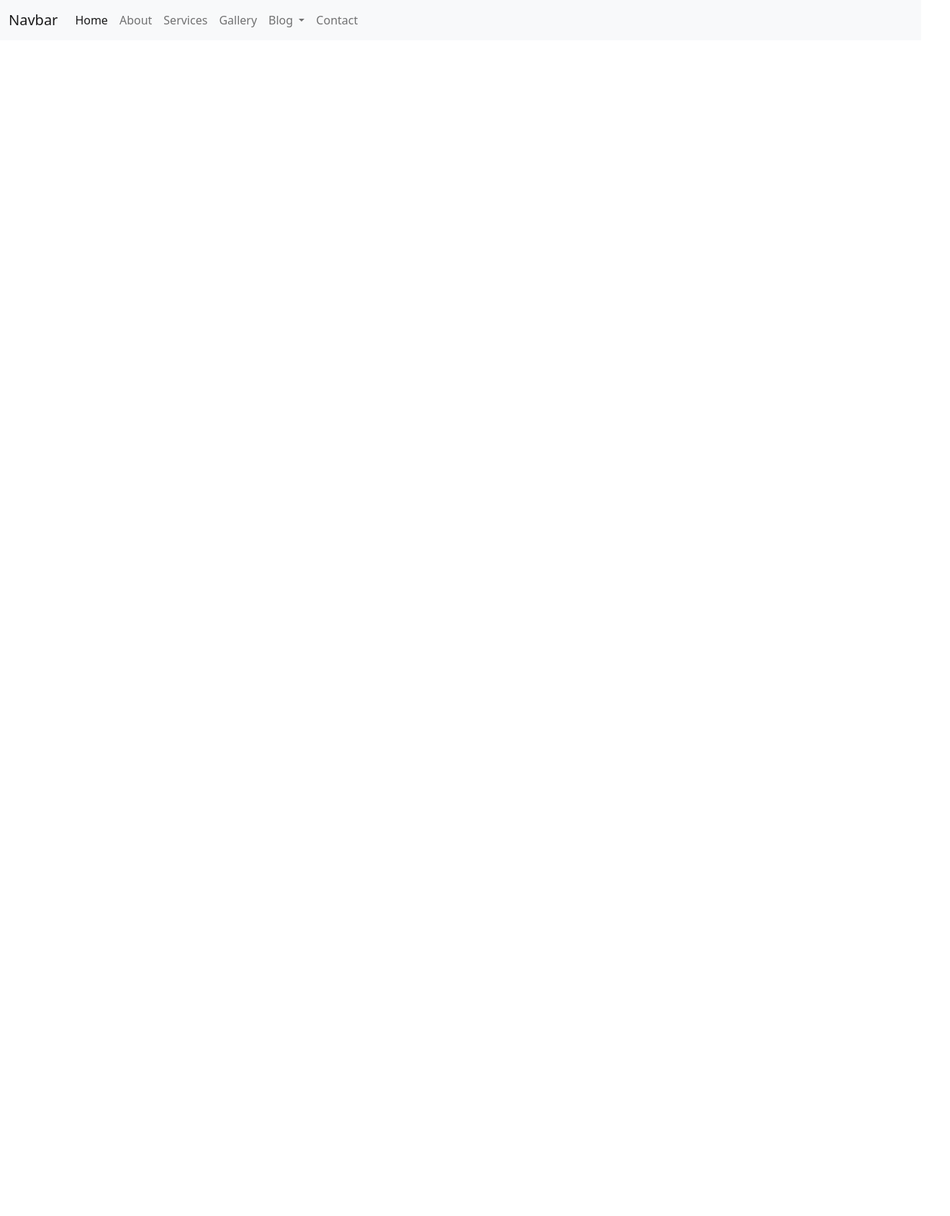
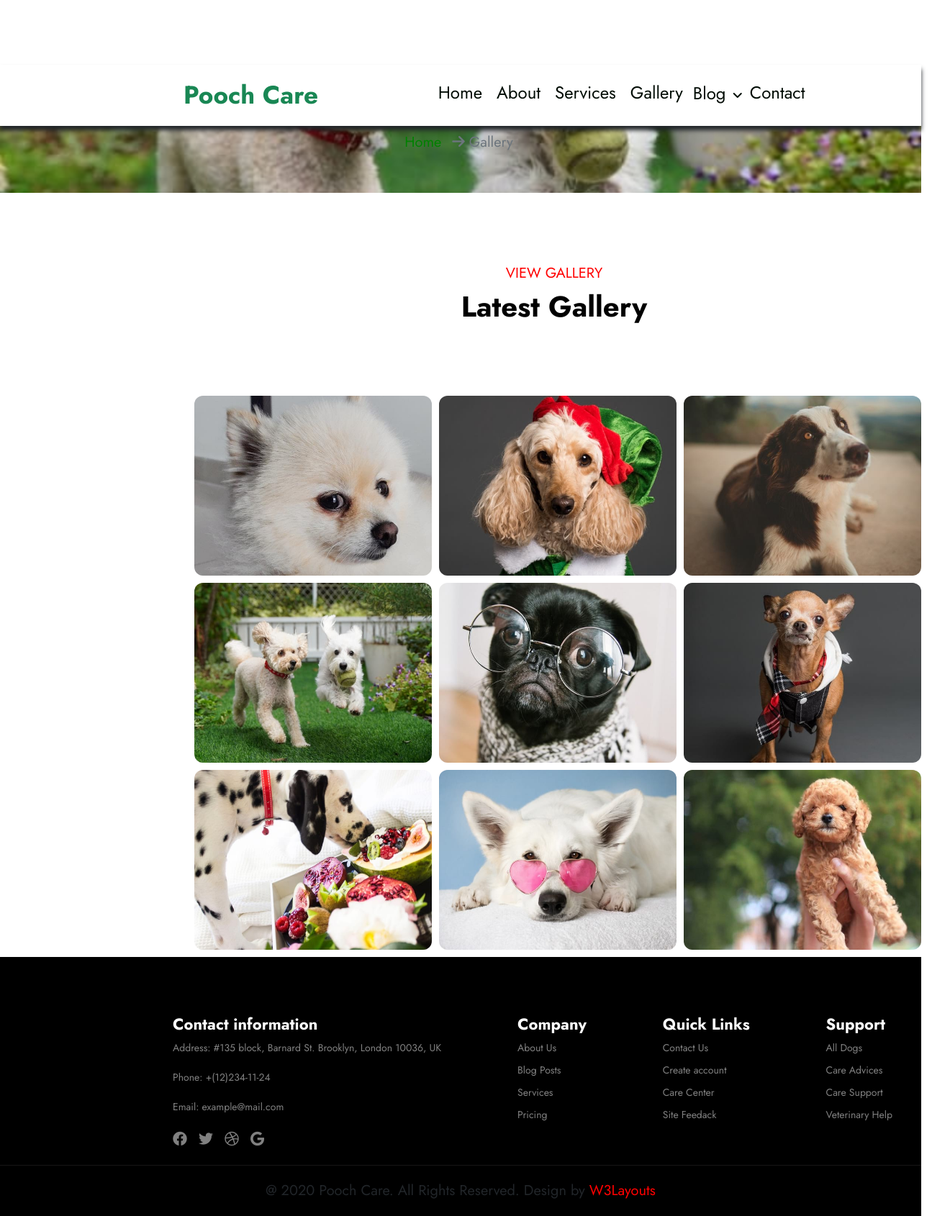
Before and after one commit to kenshi7410/CAPSTONE, a plain HTML site: page gallery/gallery.html in a window 1280 px wide. Shown: the whole page at 72% size, 1320 px wide, since content can reach past the window. Before the commit the page ends 800 px from the top, so only its background shows below. Drawn offline with nearby package versions, Linux system fonts and the light colour scheme.

Commit message:
add gallery

```diff
--- a/gallery/gallery.html
+++ b/gallery/gallery.html
@@ -2,33 +2,39 @@
 <html lang="en">
 
 <head>
-    <meta charset="UTF-8">
-    <meta http-equiv="X-UA-Compatible" content="IE=edge">
-    <meta name="viewport" content="width=device-width, initial-scale=1.0">
-    <title>Pooch Care Gallery</title>
-
+    <meta charset="UTF-8" />
+    <meta http-equiv="X-UA-Compatible" content="IE=edge" />
+    <meta name="viewport" content="width=device-width, initial-scale=1.0" />
+    <title>Pooch Care</title>
+    <!-- font google -->
+    <link href="https://fonts.googleapis.com/css2?family=Jost:wght@300;400;700&display=swap" rel="stylesheet" />
+    <!-- font awesome  -->
+    <link rel="stylesheet" href="https://cdnjs.cloudflare.com/ajax/libs/font-awesome/6.1.2/css/all.min.css" />
+    <!-- boostrap -->
     <link href="https://cdn.jsdelivr.net/npm/bootstrap@5.1.3/dist/css/bootstrap.min.css" rel="stylesheet"
-        integrity="sha384-1BmE4kWBq78iYhFldvKuhfTAU6auU8tT94WrHftjDbrCEXSU1oBoqyl2QvZ6jIW3" crossorigin="anonymous">
-    <link rel="stylesheet" href="css/animate.css">
-    <link rel="stylesheet" href="https://cdnjs.cloudflare.com/ajax/libs/font-awesome/6.1.2/css/all.min.css">
-
-    <link rel="stylesheet" href="./style_gallery/css_gallery.css">
+        integrity="sha384-1BmE4kWBq78iYhFldvKuhfTAU6auU8tT94WrHftjDbrCEXSU1oBoqyl2QvZ6jIW3" crossorigin="anonymous" />
+    <!-- my css -->
+    <link rel="stylesheet" href="./style_gallery/css_gallery.css" />
 </head>
 
 <body>
-    <header>
-        <nav class="navbar navbar-expand-lg navbar-light bg-light ">
-            <div class="container-fluid">
-                <a class="navbar-brand" href="#">Navbar</a>
-                <button class="navbar-toggler" type="button" data-bs-toggle="collapse"
-                    data-bs-target="#navbarNavDropdown" aria-controls="navbarNavDropdown" aria-expanded="false"
-                    aria-label="Toggle navigation">
-                    <span class="navbar-toggler-icon"></span>
-                </button>
-                <div class="collapse navbar-collapse" id="navbarNavDropdown">
-                    <ul class="navbar-nav">
+    <header id="site-header" class="fixed-top">
+        <nav class="navbar navbar-expand-lg navbar-light bg-white">
+            <div class="container-fluid grid" style="--bs-columns: 4; --bs-gap: 5rem">
+                <div class="grid"></div>
+                <div class="collapse navbar-collapse g-col-2">
+                    <a class="navbar-brand fw-bold fs-3 text-success" href="#">Pooch Care</a>
+                    <button class="navbar-toggler" type="button" data-bs-toggle="collapse"
+                        data-bs-target="#navbarSupportedContent" aria-controls="navbarSupportedContent"
+                        aria-expanded="false" aria-label="Toggle navigation">
+                        <span class="navbar-toggler-icon"></span>
+                    </button>
+                </div>
+
+                <div class="collapse navbar-collapse g-col-2" id="navbarSupportedContent">
+                    <ul class="navbar-nav me-auto mb-2 mb-lg-0">
                         <li class="nav-item">
-                            <a class="nav-link active" aria-current="page" href="../index.html">Home</a>
+                            <a class="nav-link" aria-current="page" href="#">Home</a>
                         </li>
                         <li class="nav-item">
                             <a class="nav-link" href="#">About</a>
@@ -39,17 +45,21 @@
                         <li class="nav-item">
                             <a class="nav-link" href="#">Gallery</a>
                         </li>
-                        <li class="nav-item dropdown">
-                            <a class="nav-link dropdown-toggle" href="#" id="navbarDropdownMenuLink" role="button"
-                                data-bs-toggle="dropdown" aria-expanded="false">
+                        <li class="nav-items dropdown">
+                            <a class="nav-links" href="#" id="navbarDropdown" role="button" data-bs-toggle="dropdown"
+                                aria-expanded="false">
                                 Blog
+                                <span class="fa fa-angle-down"></span>
                             </a>
-                            <ul class="dropdown-menu" aria-labelledby="navbarDropdownMenuLink">
+                            <ul class="dropdown-menu" aria-labelledby="navbarDropdown">
                                 <li><a class="dropdown-item" href="#">Blog Posts</a></li>
-                                <li><a class="dropdown-item" href="#">Blog Single</a></li>
-                                <li><a class="dropdown-item" href="#">Landing Page</a></li>
+                                <li><a class="dropdown-item" href="#">Blog single</a></li>
+                                <li>
+                                    <a class="dropdown-item" href="#">Landing Page</a>
+                                </li>
                             </ul>
                         </li>
+                        <!-- ////// -->
                         <li class="nav-item">
                             <a class="nav-link" href="#">Contact</a>
                         </li>
@@ -58,17 +68,119 @@
             </div>
         </nav>
     </header>
-    <section class="carousel"></section>
-    <section class="gallery"></section>
-    <footer></footer>
+    <section class="carousel">
+
+        <div class="container">
+            <h2 class="Title">Gallery</h2>
+        </div>
+
+        <ul class="breadcrumb" style="--bs-breadcrumb-divider: '>'">
+            <li class="breadcrumb-item"><a href="../index.html">Home</a></li>
+            <li class="breadcrumb-item active" aria-current="page">
+                <span>
+                    <i class="fa-solid fa-arrow-right"></i>
+                    Gallery
+                </span>
+            </li>
+        </ul>
+    </section>
+
+    <section class="gallery">
+        <div class="Container-List">
+            <h3>VIEW GALLERY</h3>
+            <h2>Latest Gallery</h2>
+            <div class="List-Product">
+                <a href="#">
+                    <img src="./img/g1.jpg" alt="" />
+                </a>
+                <a href="#">
+                    <img src="./img/g2.jpg" alt="" />
+                </a>
+                <a href="#">
+                    <img src="./img/g3.jpg" alt="" />
+                </a>
+                <a href="#">
+                    <img src="./img/g4.jpg" alt="" />
+                </a>
+                <a href="#">
+                    <img src="./img/g5.jpg" alt="" />
+                </a>
+                <a href="#">
+                    <img src="./img/g6.jpg" alt="" />
+                </a>
+                <a href="#">
+                    <img src="./img/g7.jpg" alt="" />
+                </a>
+                <a href="#">
+                    <img src="./img/g8.jpg" alt="" />
+                </a>
+                <a href="#">
+                    <img src="./img/g9.jpg" alt="" />
+                </a>
+            </div>
+        </div>
+    </section>
+
+    <footer>
+        <div class="foot-main">
+            <div class="foot-above">
+                <div class="first">
+                    <h2>Contact information</h2>
+                    <p>Address: #135 block, Barnard St. Brooklyn, London 10036, UK</p>
+                    <p>Phone: +(12)234-11-24</p>
+                    <p>Email: example@mail.com</p>
+                    <div class="icons">
+                        <a href="#facebook">
+                            <i class="fa-brands fa-facebook"></i>
+                        </a>
+                        <a href="#facebook">
+                            <i class="fa-brands fa-twitter"></i>
+                        </a>
+                        <a href="#facebook">
+                            <i class="fa-brands fa-dribbble"></i>
+                        </a>
+                        <a href="#facebook">
+                            <i class="fa-brands fa-google"></i>
+                        </a>
+                    </div>
+                </div>
+                <div class="second">
+                    <h2>Company</h2>
+                    <a href="#">About Us</a>
+                    <a href="#">Blog Posts</a>
+                    <a href="#">Services</a>
+                    <a href="#">Pricing</a>
+                </div>
+                <div class="third">
+                    <h2>Quick Links</h2>
+                    <a href="#">Contact Us</a>
+                    <a href="#">Create account</a>
+                    <a href="#">Care Center</a>
+                    <a href="#">Site Feedack</a>
+                </div>
+                <div class="four">
+                    <h2>Support</h2>
+                    <a href="#">All Dogs</a>
+                    <a href="#">Care Advices</a>
+                    <a href="#">Care Support</a>
+                    <a href="#">Veterinary Help</a>
+                </div>
+            </div>
+
+            <div class="foot-under">
+                <hr />
+                <p>
+                    @ 2020 Pooch Care. All Rights Reserved. Design by
+                    <a href="#">W3Layouts</a>
+                </p>
+            </div>
+        </div>
+    </footer>
 
     <script src="https://cdn.jsdelivr.net/npm/bootstrap@5.1.3/dist/js/bootstrap.bundle.min.js"
         integrity="sha384-ka7Sk0Gln4gmtz2MlQnikT1wXgYsOg+OMhuP+IlRH9sENBO0LRn5q+8nbTov4+1p"
         crossorigin="anonymous"></script>
-    <script src="js/wow.min.js"></script>
-    <script>
-        new WOW().init();
-    </script>
+    <script src="https://kit.fontawesome.com/yourcode.js" crossorigin="anonymous"></script>
 </body>
 
 </html>
--- a/gallery/style_gallery/css_gallery.css
+++ b/gallery/style_gallery/css_gallery.css
@@ -0,0 +1,344 @@
+* {
+    margin: 0;
+    padding: 0;
+    box-sizing: border-box;
+  }
+  :root {
+    --primary-color: #189a46;
+    --secondary-color: #f53626;
+    --font-color: #696969;
+    --bg-color: #fff;
+    --heading-color: #000c04;
+    --border-radius: 10px;
+    --border-color: #ddd;
+    --border-light: #f0f3f0;
+    --nav-color: #292922;
+    --dropdown-color: #fff;
+    --bg-light: rgba(147, 107, 232, 0.05);
+    --iframe-filter: grayscale(0%);
+    --widget-bg: #3f3a64;
+  }
+  html {
+    line-height: 1.15;
+    -webkit-text-size-adjust: 100%;
+    -webkit-tap-highlight-color: rgba(0, 0, 0, 0);
+  }
+  * {
+    box-sizing: border-box;
+  }
+  *,
+  *::before,
+  *::after {
+    box-sizing: border-box;
+  }
+  *,
+  *::before,
+  *::after {
+    box-sizing: border-box;
+  }
+  html,
+  body {
+    font-family: "Jost", sans-serif;
+    font-size: 20px;
+    font-weight: 400;
+  }
+  header {
+    border: none;
+    margin-top: 80px;
+    display: grid;
+    transition: all 0.4s ease 0s;
+    box-shadow: 0 6px 6px 0;
+  }
+  .fixed-top {
+    position: fixed;
+    top: 10px;
+    right: 0;
+    left: 0;
+    z-index: 1030;
+  }
+  nav {
+    padding-left: 240px;
+  }
+  .navbar .nav-item .nav-link {
+    text-transform: capitalize;
+    color: var(--heading-color);
+    display: inline-block;
+    transition: all 0.5s ease;
+    font-size: 1.2rem;
+    font-weight: 400;
+    position: relative;
+  }
+  .navbar .nav-item .nav-link::after {
+    content: "";
+    width: 0px;
+    height: 1px;
+    display: block;
+    background: rgb(8, 184, 14);
+    transition: 300ms;
+  }
+  .navbar .nav-item .nav-link:hover::after {
+    width: 100%;
+  }
+  .navbar .nav-item .nav-link:hover {
+    color: rgb(8, 184, 14);
+  }
+
+  /* rep */
+
+  .nav-items {
+    position: relative;
+    display: inline-block;
+    transition: all 0.5s ease;
+    list-style-type: none;
+    -webkit-appearance: none;
+    outline: none;
+    font-family: "Jost", sans-serif;
+  }
+  .nav-items .dropdown-content {
+    display: none;
+    position: absolute;
+    background-color: #f1f1f1;
+    min-width: 160px;
+    box-shadow: 0px 8px 16px 0px rgba(0, 0, 0, 0.2);
+    z-index: 1;
+  }
+  .nav-items .dropdown-content a {
+    color: black;
+    padding: 12px 16px;
+    text-decoration: none;
+    display: block;
+  }
+  .nav-items .dropdown-content a:hover {
+    background-color: red;
+  }
+  .nav-items:hover .dropdown-content {
+    display: block;
+    background-color: white;
+  }
+  .nav-items .nav-links {
+    margin-left: 4px;
+    color: var(--heading-color);
+    text-transform: capitalize;
+    transition: all 0.5s ease;
+    padding: 14px 0;
+    font-size: 1.2rem;
+    position: relative;
+    text-decoration: none;
+    display: block;
+    top: -3px;
+    white-space: nowrap;
+  }
+  /* /////// rep+ */
+  .nav-items .nav-links::before {
+    position: absolute;
+    content: "";
+    background: var(--primary-color);
+    width: 0px;
+    height: 1px;
+    bottom: 13px;
+    transition: all 0.5s;
+    box-sizing: border-box;
+  }
+  /* ////////// */
+  .nav-items span {
+    font-size: 16px;
+    padding-left: 2px;
+    font-weight: 600;
+  }
+  .nav-items .nav-links:hover,
+  .dropdown-item:hover {
+    color: rgb(8, 184, 14);
+    text-decoration: underline;
+    transition: 300ms;
+    width: 100%;
+  }
+  .nav-items .nav-links:hover {
+    color: rgb(8, 184, 14);
+    text-decoration: underline;
+  }
+
+  /* ////////////end */
+
+  /* carousel */
+  .container {
+    max-width: 1200px;
+    margin: 0 auto;
+}
+
+.breadcrumb {
+    display: flex;
+    flex-wrap: wrap;
+    padding: 0.75rem 1rem;
+    margin-bottom: 1rem;
+    list-style: none;
+    /* background-color: #e9ecef; */
+    border-radius: 0.25rem;
+    /* align-items: center; */
+    justify-content: center;
+    text-decoration: none;
+}
+
+.breadcrumb a {
+    text-decoration: none;
+    color: green;
+}
+
+.breadcrumb-item+.breadcrumb-item {
+    padding-left: 0.5rem;
+}
+
+.breadcrumb-item+.breadcrumb-item::before {
+    display: inline-block;
+    padding-right: 0.5rem;
+    color: #6c757d;
+    content: "";
+}
+
+.breadcrumb-item+.breadcrumb-item:hover::before {
+    /* text-decoration: underline; */
+}
+
+.breadcrumb-item+.breadcrumb-item:hover::before {
+    text-decoration: none;
+}
+
+.breadcrumb-item.active {
+    color: #6c757d;
+}
+
+.carousel {
+    margin-top: 90px;
+    background: url(../img/g4.jpg) no-repeat center;
+    background-size: cover;
+    position: relative;
+    z-index: 0;
+    display: grid;
+    align-items: center;
+    padding: 1em 0;
+    text-align: center;
+}
+
+  /* end carousel */
+
+  #banner {
+    /* max-width: 100%; */
+    width: 900px;
+    max-height: 20%;
+    margin-top: 150px;
+    background-size: cover;
+  }
+  .Container-List {
+    width: 1100px;
+    height: auto;
+    margin-left: 220px;
+    margin-top: 100px;
+    text-align: center;
+  }
+  .Container-List h3 {
+    color: red;
+    font-size: 20px;
+    /* background-color: green; */
+  }
+  .Container-List h2 {
+    color: #000;
+    font-weight: 700;
+  }
+  .List-Product {
+    margin-top: 100px;
+    margin-left: 50px;
+    display: flex;
+    flex-wrap: wrap;
+  }
+  .List-Product a img {
+    width: 330px;
+    margin-right: 10px;
+    margin-bottom: 10px;
+    height: 250px;
+    border-radius: 12px;
+  }
+  /* ////// */
+  /* footer */
+  .foot-main {
+    background-color: #000;
+    display: flex;
+    flex-direction: column;
+  }
+  .foot-main .foot-above {
+    display: flex;
+    margin-left: 240px;
+    margin-top: 80px;
+    width: 1000px;
+    /* background-color: red; */
+    justify-content: space-between;
+  }
+  .icons a {
+    text-decoration: none;
+  }
+  .icons a i {
+    color: gray;
+    margin-right: 10px;
+  }
+  .foot-main .foot-above .first h2 {
+    font-size: 22px;
+    font-weight: 600;
+    color: white;
+  }
+  .foot-main .foot-above .first p {
+    font-size: 14px;
+    color: gray;
+  }
+  .foot-main .foot-above .second {
+    display: flex;
+    flex-direction: column;
+  }
+  .foot-main .foot-above .second h2 {
+    font-size: 22px;
+    font-weight: 600;
+    color: white;
+  }
+  .foot-main .foot-above .second a {
+    font-size: 14px;
+    color: gray;
+    text-decoration: none;
+    margin-bottom: 10px;
+  }
+  .foot-main .foot-above .third {
+    display: flex;
+    flex-direction: column;
+  }
+  .foot-main .foot-above .third h2 {
+    font-size: 22px;
+    font-weight: 600;
+    color: white;
+  }
+  .foot-main .foot-above .third a {
+    font-size: 14px;
+    color: gray;
+    text-decoration: none;
+    margin-bottom: 10px;
+  }
+  .foot-main .foot-above .four {
+    display: flex;
+    flex-direction: column;
+  }
+  .foot-main .foot-above .four h2 {
+    font-size: 22px;
+    font-weight: 600;
+    color: white;
+  }
+  .foot-main .foot-above .four a {
+    font-size: 14px;
+    color: gray;
+    text-decoration: none;
+    margin-bottom: 10px;
+  }
+  .foot-main .foot-under hr {
+    color: rgb(94, 88, 88);
+  }
+  .foot-main .foot-under {
+    text-align: center;
+  }
+  .foot-main .foot-under a {
+    color: red;
+    text-decoration: none;
+  }
```
